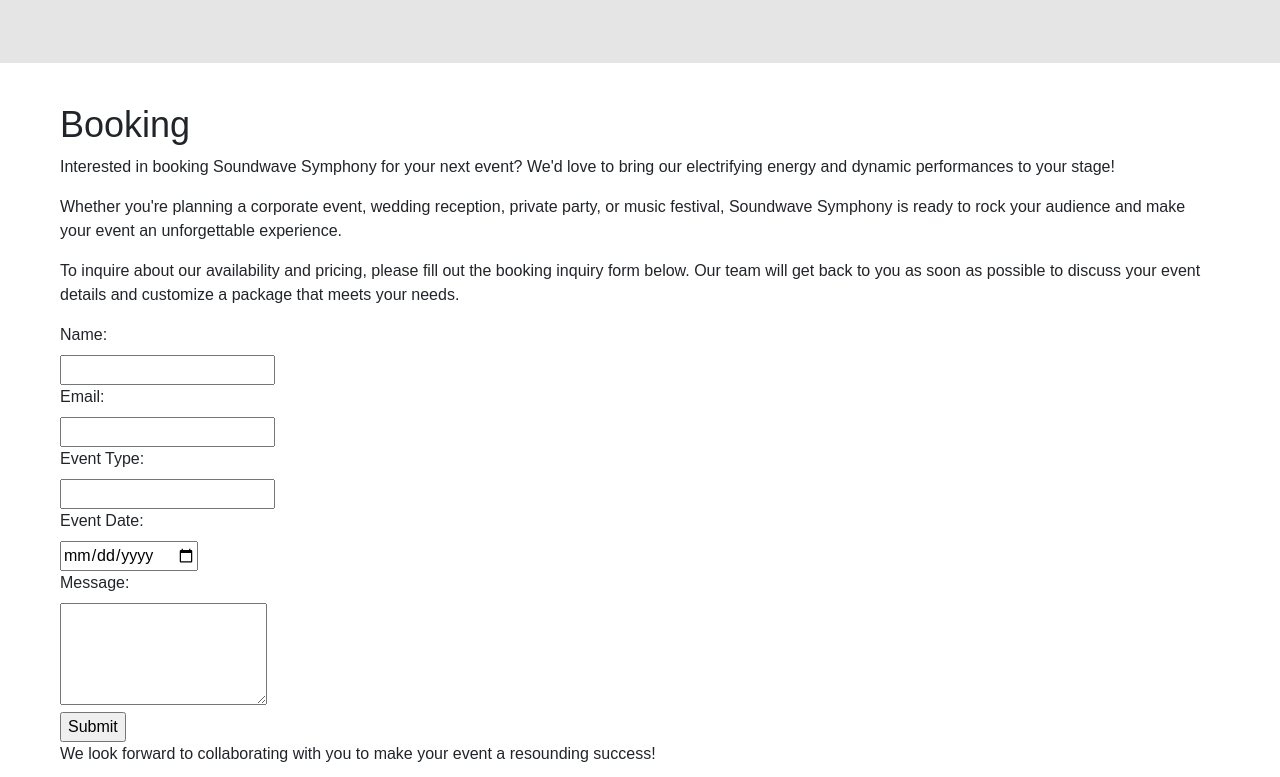
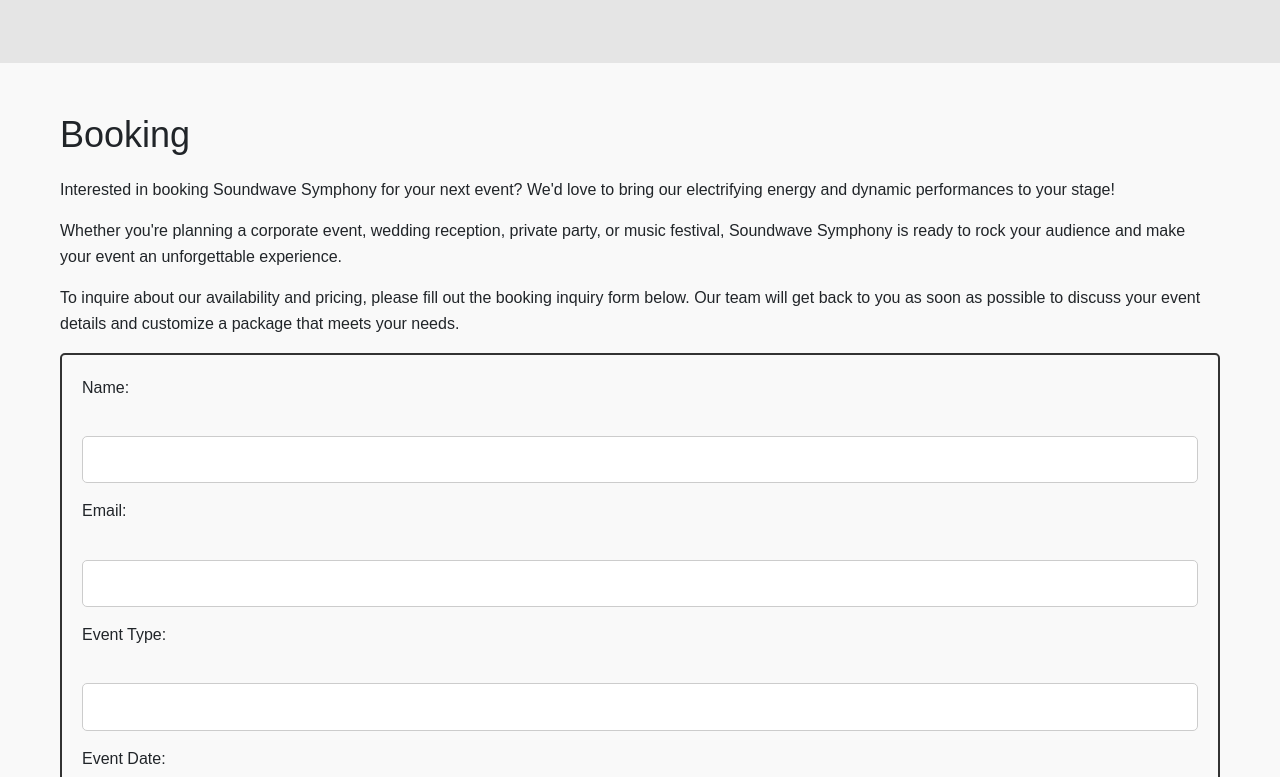
Before and after one commit to oluwatobiHammed/SoundwaveSymphony, a plain HTML site: page index.html in a window 1280 px wide. Shown: the part 1543-2320 px from the top of the page. Drawn offline with nearby package versions, Linux system fonts and the light colour scheme.

Commit message:
added style to Booking Section

```diff
--- a/index.html
+++ b/index.html
@@ -85,9 +85,10 @@
 </section>
 
 
-    <section id="booking">
-        <div class="container">
-            <h2>Booking</h2>
+<section id="booking" class="booking-section">
+    <div class="container">
+        <h2 class="booking-heading">Booking</h2>
+        <div class="booking-content">
             <p>Interested in booking Soundwave Symphony for your next event? We'd love to bring our electrifying energy and dynamic performances to your stage!</p>
 
             <p>Whether you're planning a corporate event, wedding reception, private party, or music festival, Soundwave Symphony is ready to rock your audience and make your event an unforgettable experience.</p>
@@ -95,7 +96,7 @@
             <p>To inquire about our availability and pricing, please fill out the booking inquiry form below. Our team will get back to you as soon as possible to discuss your event details and customize a package that meets your needs.</p>
 
             <!-- Insert Booking Inquiry Form Here -->
-            <form>
+            <form class="booking-form">
                 <label for="name">Name:</label><br>
                 <input type="text" id="name" name="name" required><br>
                 <label for="email">Email:</label><br>
@@ -111,7 +112,9 @@
 
             <p>We look forward to collaborating with you to make your event a resounding success!</p>
         </div>
-    </section>
+    </div>
+</section>
+
 
 
     <section id="merchandise">
--- a/style.css
+++ b/style.css
@@ -208,3 +208,56 @@ footer p {
     font-size: 16px; /* Font size */
     line-height: 1.6; /* Line height */
 }
+
+
+/* Booking Section */
+.booking-section {
+    background-color: #f9f9f9; /* Light background color */
+    padding: 50px 0; /* Add padding */
+}
+
+.booking-heading {
+    font-size: 36px; /* Larger font size */
+    margin-bottom: 20px; /* Add margin bottom */
+}
+
+.booking-content {
+    font-size: 16px; /* Font size */
+    line-height: 1.6; /* Line height */
+}
+
+.booking-form {
+    border: 2px solid #333; /* Add border */
+    border-radius: 5px; /* Add border radius */
+    padding: 20px; /* Add padding */
+}
+
+.booking-form label {
+    display: block; /* Display labels as block elements */
+    margin-bottom: 10px; /* Add margin bottom */
+}
+
+.booking-form input[type="text"],
+.booking-form input[type="email"],
+.booking-form input[type="date"],
+.booking-form textarea {
+    width: 100%;
+    padding: 10px;
+    margin-bottom: 15px; /* Add margin bottom */
+    border: 1px solid #ccc; /* Add border */
+    border-radius: 5px; /* Add border radius */
+    box-sizing: border-box; /* Include padding and border in element's total width and height */
+}
+
+.booking-form input[type="submit"] {
+    background-color: #333; /* Dark background color */
+    color: #fff; /* Light text color */
+    border: none;
+    padding: 10px 20px; /* Add padding */
+    border-radius: 5px; /* Add border radius */
+    cursor: pointer;
+}
+
+.booking-form input[type="submit"]:hover {
+    background-color: #555; /* Darker background color on hover */
+}
```
